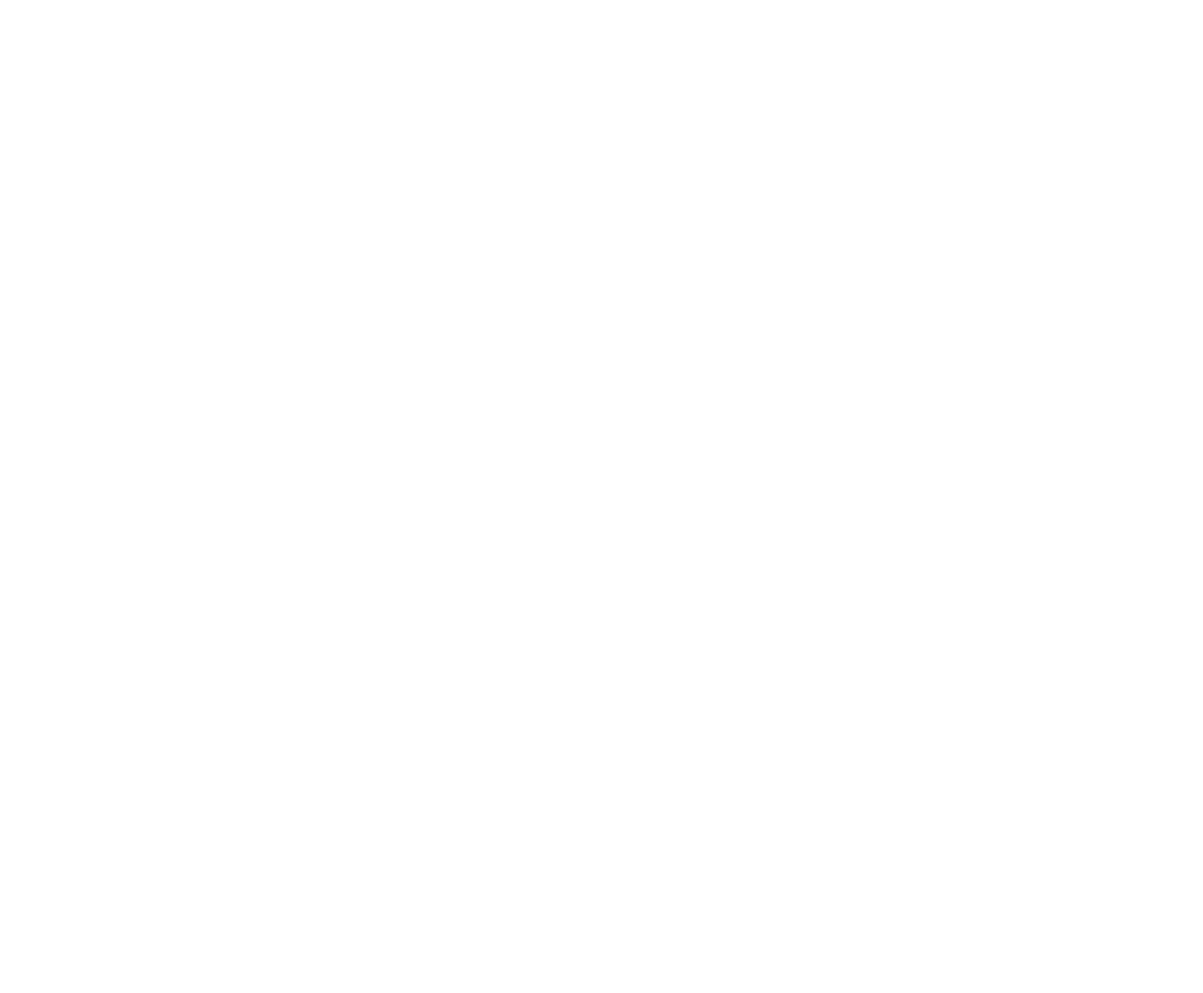
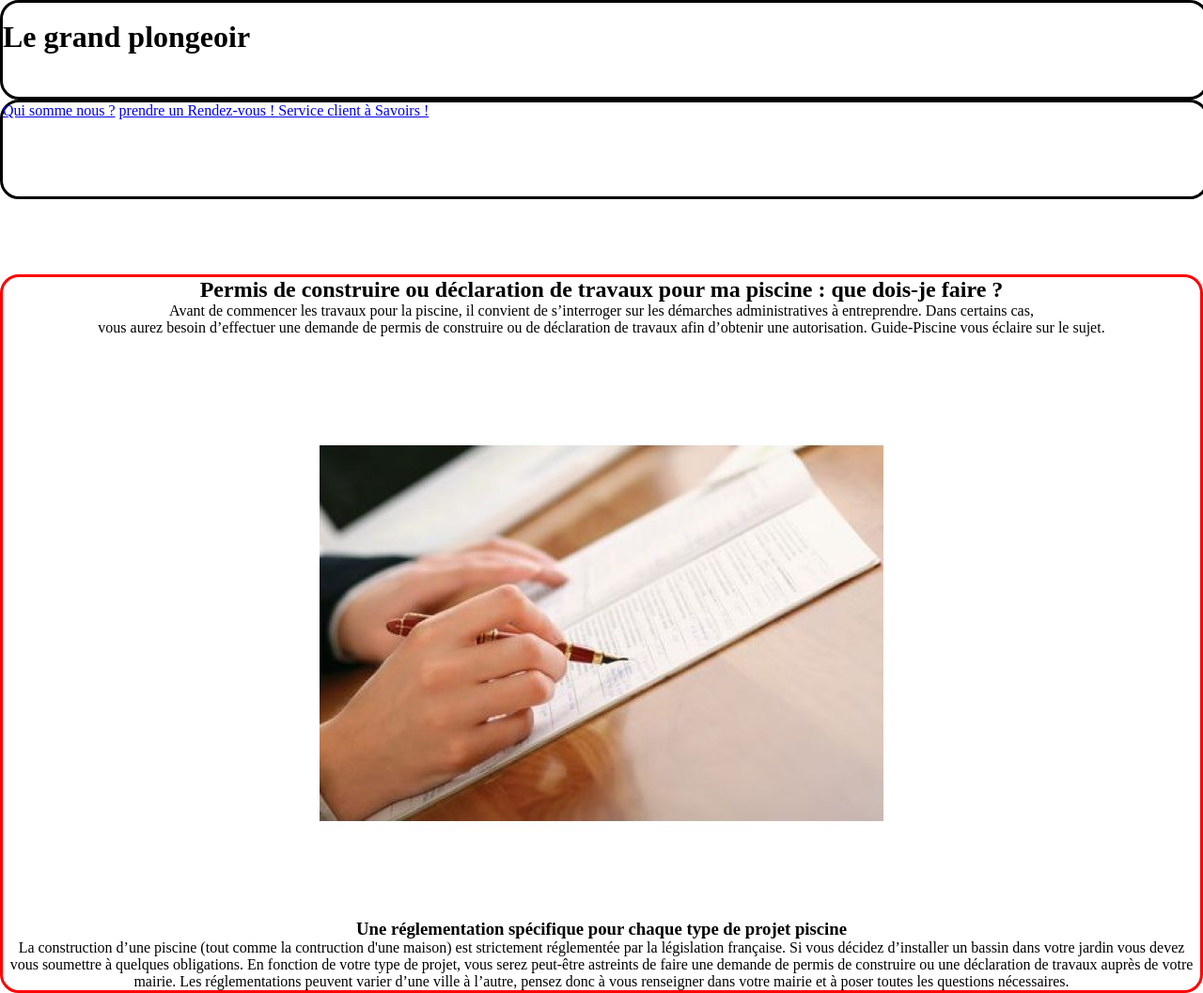
Before and after one commit to Slimaneha/piscine, a plain HTML site: page go.html in a window 1280 px wide. Shown: the whole page at 94% size. Before the commit the page ends 800 px from the top, so only its background shows below. Drawn offline with Linux system fonts and the light colour scheme.

Commit message:
debut de la page go.html changement du fichier css

```diff
--- a/go.html
+++ b/go.html
@@ -0,0 +1,50 @@
+<!DOCTYPE html>
+<html>
+  <head>
+    <meta charset="utf-8">
+    <link rel="stylesheet" href="style/style.css" >
+    <title>Accueille</title>
+  </head>
+  <body>
+<!-- ************DEBUT DE LA TETE DE PAGES *************** -->
+<!-- start of header -->
+    <header>
+      <img src="" alt="">
+      <h1>Le grand plongeoir </h1>
+    </header>
+<!-- end of header -->
+<!-- start nav barre -->
+
+    <nav>
+      <a href="info.html">Qui somme nous ?</a>
+      <a href="prix.html">prendre un Rendez-vous ! </a>
+      <a href="contact.html">Service client </a>
+      <a href="go.html">à Savoirs ! </a>
+    </nav>
+<!--ende nav bare ->
+    <!-- *********** FIN TÊTE DE PAGES ************ -->
+    <!-- *********** DEBUT COEUR DE PAGES ************ -->
+
+    <section>
+      <h2>Permis de construire ou déclaration de travaux
+        pour ma piscine : que dois-je faire ?</h2>
+
+        <p>Avant de commencer les travaux pour la piscine, il convient de s’interroger
+           sur les démarches administratives à entreprendre. Dans certains cas, <br> vous
+            aurez besoin d’effectuer une demande de permis de construire ou de déclaration de
+          travaux afin d’obtenir une autorisation. Guide-Piscine vous éclaire sur le sujet.</p>
+
+          <img src="photo/pe.jpg" alt="Images ilustratif pour imager les procédure à faire ">
+
+          <h3>Une réglementation spécifique pour chaque type de projet piscine</h3>
+          <p>La construction d’une piscine (tout comme la contruction d'une maison)
+            est strictement réglementée par la législation française. Si vous décidez
+             d’installer un bassin dans votre jardin vous devez vous soumettre
+              à quelques obligations. En fonction de votre type de projet, vous
+              serez peut-être astreints de faire une demande de permis de construire
+               ou une déclaration de travaux auprès de votre mairie.
+Les réglementations peuvent varier d’une ville à l’autre, pensez donc à vous renseigner
+dans votre mairie et à poser toutes les questions nécessaires.</p>
+
+        </article>
+    </section>
--- a/style/style.css
+++ b/style/style.css
@@ -2,3 +2,42 @@
 {
   margin:0;
 }
+/******************* Style index.html **************/
+/** start rules css Header **/
+header,nav
+{
+  border: solid 3px ;
+  border-radius: 20px;
+  width: 100%;
+  height: 100px;
+}
+
+
+
+
+
+/** Ende of rules css herader **/
+/************************************************/
+/** Satart Rules nav bare **/
+
+
+
+
+
+
+/** End of rules nav bare **/
+
+
+
+/************ rules of coeur de pages *****/
+section
+{
+  margin-top:5em;
+  text-align: center;
+  border:3px solid red ;
+  border-radius: 20px;
+}
+section img
+{
+  margin-top: 1em;
+}
```
Also changed, not shown: idex.html (+1 -0 lines), photo/pe.jpg (added).
